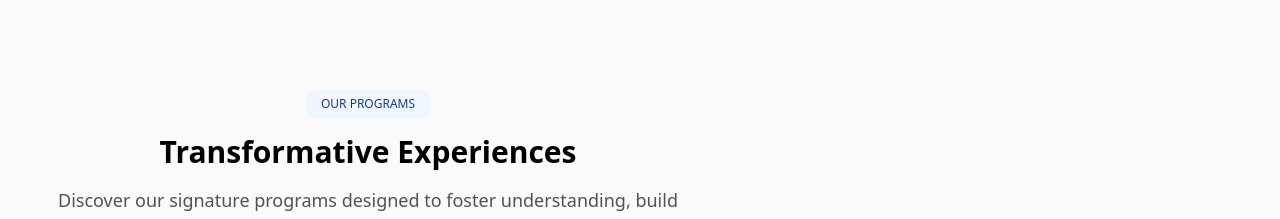
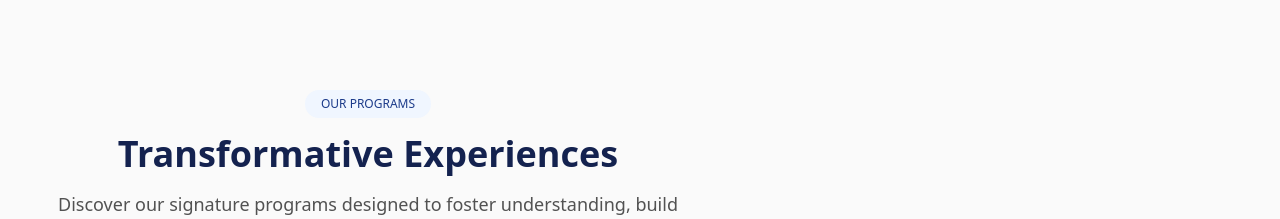
Before and after one commit to tejaslankeshwar/communitycenter, a Next.js app: page / in a window 1280 px wide. Shown: the part 2240-2459 px from the top of the page. Built offline with nearby package versions, Linux system fonts and the light colour scheme.

Commit message:
fix: improve visibility of Transformative Experiences heading

```diff
--- a/src/components/FeaturedPrograms.tsx
+++ b/src/components/FeaturedPrograms.tsx
@@ -33,7 +33,7 @@ export function FeaturedPrograms() {
             <span className="inline-flex items-center px-4 py-1.5 mb-4 text-xs font-medium bg-primary-50 text-primary-600 rounded-full">
               OUR PROGRAMS
             </span>
-            <h2>
+            <h2 className="text-3xl md:text-4xl font-bold text-primary-900 mb-4">
               Transformative Experiences
             </h2>
             <p className="text-content-center text-lg text-neutral-600">
```
